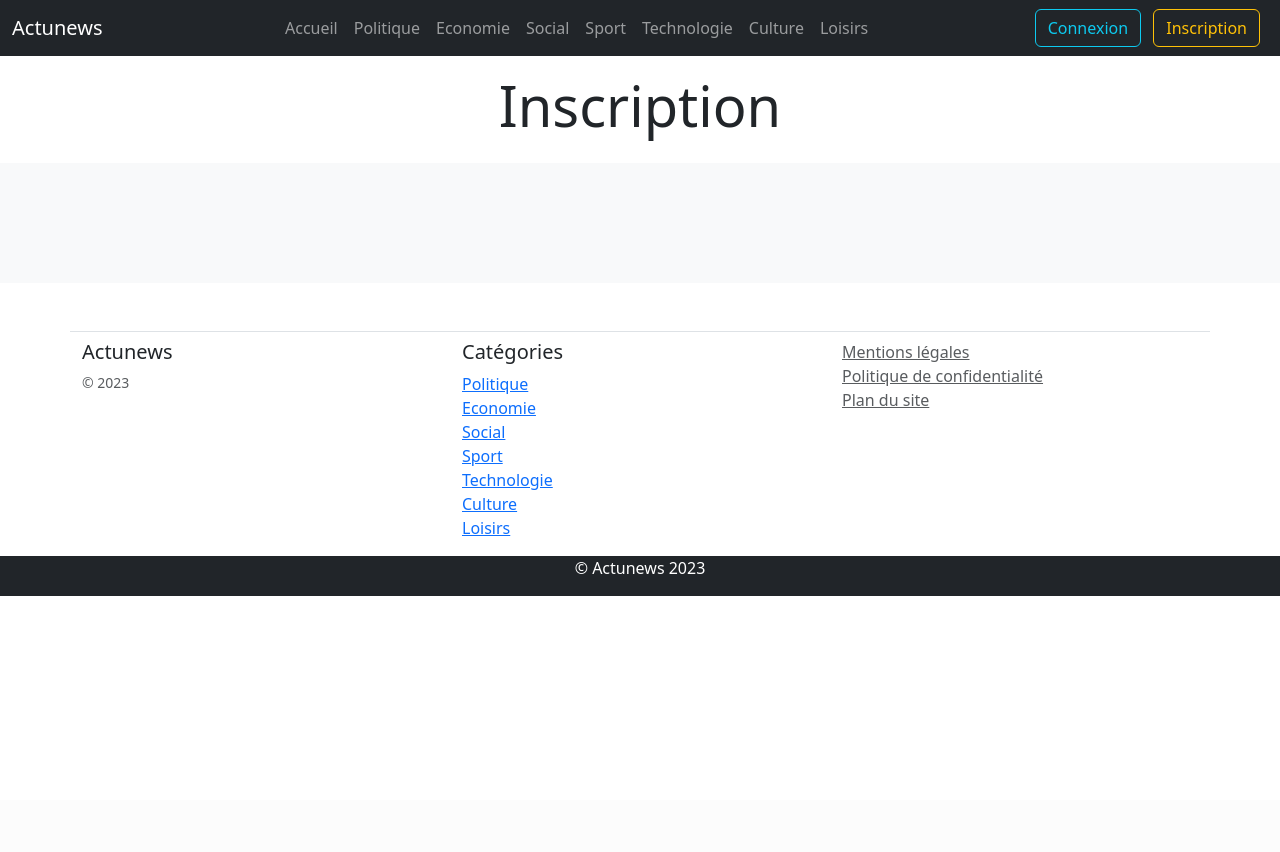
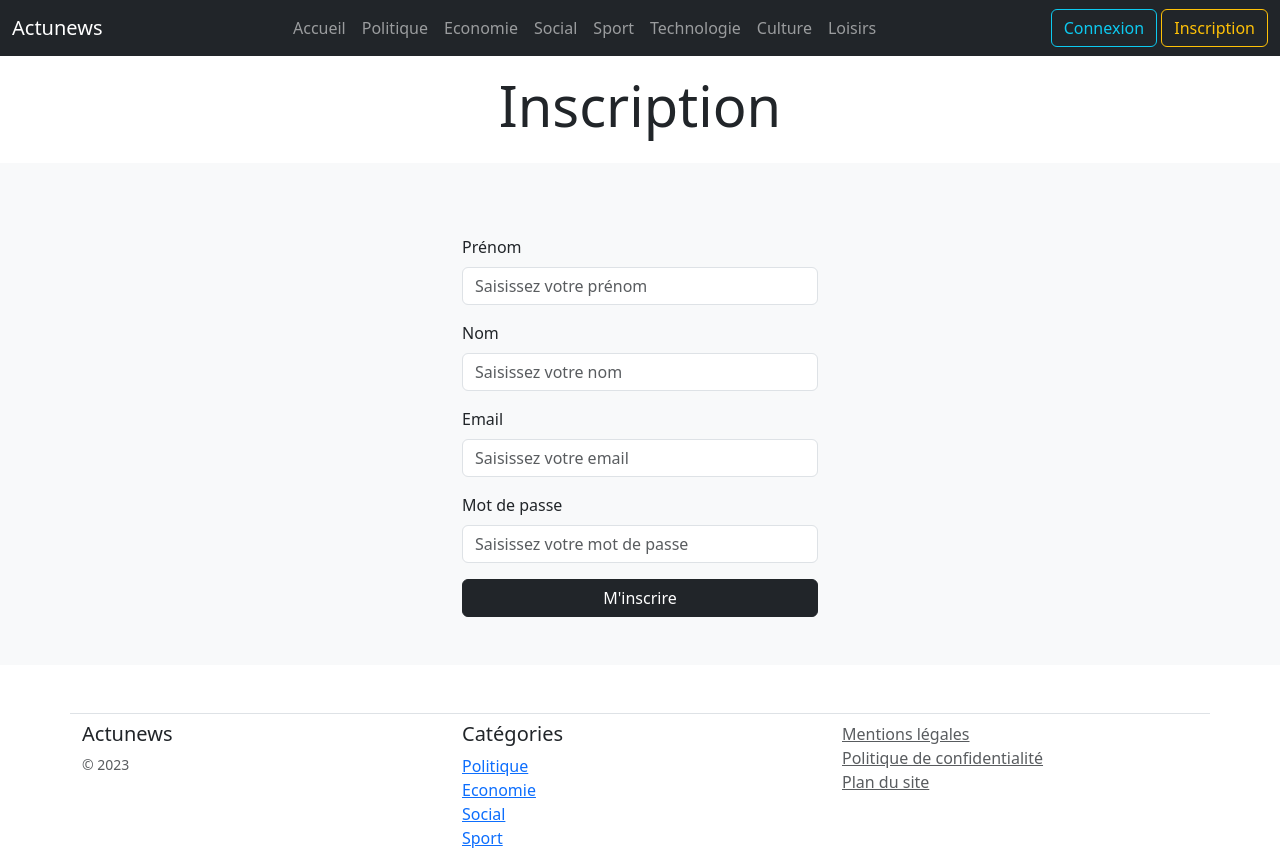
Before and after one commit to hugoliegeard/GRETA-ACTUNEWS, a PHP site: page /inscription.php in a window 1280 px wide. Shown: the top 852 px of the page. Before the commit the page ends 596 px from the top, so only its background shows below. Run offline with PHP 8.4, Linux system fonts and the light colour scheme; data comes from the database, SQL or seed files in the repository; some libraries are stand-ins or nearby versions.

Commit message:
Travail du 20/06/2023
- Inscription d'un utilisateur
- Hashage du mot de passe
- Affichage de notifications
- Connexion d'un utilisateur
- Découverte des sessions PHP
- Authentification & Autorisation PHP
- Déconnexion
- Atelier a faire sur "mes-articles.php"

```diff
--- a/article.php
+++ b/article.php
@@ -17,6 +17,7 @@ $post = getOnePostBySlug($_GET['slug']);
     <div class="container">
         <div class="row">
             <div class="col">
+                <?php include_once 'partials/notification.php' ?>
                 <h1 class="display-4"><?= $post['title'] ?></h1>
                 <img src="<?= generateUrl("assets/uploads/posts/".$post['image']) ?>"
                      class="img-fluid"
--- a/data/actunews-export.sql
+++ b/data/actunews-export.sql
@@ -96,7 +96,7 @@ CREATE TABLE `user` (
   `firstname` varchar(255) NOT NULL,
   `lastname` varchar(255) NOT NULL,
   `email` varchar(255) NOT NULL,
-  `password` varchar(30) NOT NULL,
+  `password` varchar(255) NOT NULL,
   `createdAt` datetime NOT NULL,
   `updatedAt` datetime DEFAULT NULL,
   `deletedAt` datetime DEFAULT NULL,
--- a/data/actunews-structure.sql
+++ b/data/actunews-structure.sql
@@ -67,7 +67,7 @@ CREATE TABLE `user` (
   `firstname` varchar(255) NOT NULL,
   `lastname` varchar(255) NOT NULL,
   `email` varchar(255) NOT NULL,
-  `password` varchar(30) NOT NULL,
+  `password` varchar(255) NOT NULL,
   `createdAt` datetime NOT NULL,
   `updatedAt` datetime DEFAULT NULL,
   `deletedAt` datetime DEFAULT NULL,
--- /dev/null
+++ b/deconnexion.php
@@ -0,0 +1,4 @@
+<?php
+require_once 'partials/header.php';
+logout();
+redirect('accueil.html');
--- a/functions/global.function.php
+++ b/functions/global.function.php
@@ -1,4 +1,25 @@
 <?php
+
+session_start(); # Démarrage de la session PHP
+
+/**
+ * Permet de vérifier si un user est connecté.
+ * @return bool|array
+ */
+function isAuthenticated(): bool|array
+{
+    return $_SESSION['user'] ?? false;
+}
+
+/**
+ * Permet de vérifier le "role" d'un utilisateur
+ * @param string $role
+ * @return bool
+ */
+function isGranted(string $role): bool
+{
+    return isset($_SESSION['user']) && ($role === $_SESSION['user']['roles']);
+}
 
 /**
  * Permet de facilité le
@@ -40,7 +61,7 @@ function summarize($text, int $limit = 80): string
     $string = strip_tags($text);
 
     # Si mon $string est > $limit (80)
-    if(strlen($string) > $limit) {
+    if (strlen($string) > $limit) {
 
         # Je coupe ma chaine à la $limit
         $stringCut = substr($string, 0, $limit);
--- /dev/null
+++ b/functions/security.function.php
@@ -0,0 +1,37 @@
+<?php
+
+/**
+ * Permet la connexion d'un utilisateur
+ * @param string $email
+ * @param string $password
+ * @return bool
+ */
+function login(string $email, string $password): bool
+{
+    global $dbh;
+    $sql = "SELECT * FROM user WHERE email = :email";
+    $query = $dbh->prepare($sql);
+    $query->bindValue('email', $email);
+    $query->execute();
+
+    # Récupération d'un user dans la bdd depuis son email.
+    $user = $query->fetch();
+
+    if ($user && password_verify($password, $user['password'])) {
+        # Ici, l'utilisateur a bien été trouvé et son mdp correspond.
+        # Je vais stocker ses informations en session
+        $_SESSION['user'] = $user;
+        return true;
+    }
+    return false;
+}
+
+/**
+ * Déconnexion
+ * @return true
+ */
+function logout(): bool
+{
+    unset($_SESSION['user']);
+    return true;
+}
--- /dev/null
+++ b/functions/user.function.php
@@ -0,0 +1,20 @@
+<?php
+
+function  insertUser(string $firstname, string $lastname, string $email, string $password): bool|string
+
+{
+    global $dbh;
+   $sql = 'INSERT INTO user (firstname, lastname, email, password, roles, createdAt, updatedAt)
+VALUES (:firstname, :lastname, :email, :password, :roles, :createdAt, :updatedAt)';
+   $query= $dbh->prepare($sql);
+   $query->bindValue('firstname' ,$firstname, PDO::PARAM_STR);
+   $query->bindValue('lastname',$lastname, PDO::PARAM_STR);
+   $query->bindValue('email',$email, PDO::PARAM_STR);
+   $query->bindValue('password',$password, PDO::PARAM_STR);
+   $query->bindValue('roles', 'ROLE_USER', PDO::PARAM_STR);
+   $query->bindValue('createdAt', (new DateTime())->format('Y-m-d H:i:s'));
+   $query->bindValue('updatedAt', (new DateTime())->format('Y-m-d H:i:s'));
+
+    return $query->execute() ? $dbh->lastInsertId() : false;
+
+}
--- a/index.php
+++ b/index.php
@@ -6,6 +6,10 @@ require_once 'partials/header.php';
 
 # Récupération des articles
 $posts = getPosts(6);
+
+# Vérifie si un user est connecté.
+# debug($_SESSION);
+# debug(isAuthenticated());
 
 ?>
 
--- a/inscription.php
+++ b/inscription.php
@@ -1,5 +1,58 @@
 <!-- EN-TETE DE PAGE -->
 <?php require_once 'partials/header.php' ?>
+
+<?php
+
+#1. Récupération des informations
+# Initialisation des variables à null.
+$firstname = $lastname = $email = $password = null;
+# $_POST ne peut pas être vide quand l'utilisateur a soumis les données de son formulaire d'inscription.
+if (!empty($_POST)) {
+
+    $firstname = $_POST['firstname']; # Contient les données du champ #firstname
+    $lastname = $_POST['lastname']; # Contient les données du champ #lastname
+    $email = $_POST['email']; # Contient les données du champ #email
+    $password = password_hash($_POST['password'], PASSWORD_DEFAULT); # Contient les données du champ #password
+
+    #2. Vérification des informations
+    # Déclaration d'un tableau d'erreurs
+    $errors = [];
+
+    # Vérification du Firstname
+    if (empty($firstname)) {
+        $errors['firstname'] = "N'oubliez pas votre Prénom";
+    }
+
+    # Vérification du Lastname
+    if (empty($lastname)) {
+        $errors['lastname'] = "N'oubliez pas votre Nom";
+    }
+
+    # Vérification de votre email
+    if (empty($email)) {
+        $errors['email'] = "N'oubliez pas votre Email";
+    }
+
+    # Vérification de votre password
+    if (empty($password)) {
+        $errors['password'] = "N'oubliez pas votre mot de passe";
+    }
+
+    if (!empty($password) && strlen($password) < 16) {
+        $errors['password'] = "Votre mot de passe est trop court. Pas moins de 16 caractères";
+    }
+
+    if (empty($errors)) {
+        $id_post = insertUser($firstname, $lastname, $email, $password);
+        if ($id_post) {
+            #5. Redirection vers le nouvel article
+            redirect("connexion.php?info=Félicitation votre inscription est effective. Vous pouvez vous connecter.");
+        }
+    }
+
+} // end if empty
+
+?>
 
 <!-- TITRE DE LA PAGE -->
 <div class="p-3 mx-auto text-center">
@@ -10,8 +63,59 @@
 <div class="py-5 bg-light">
     <div class="container">
         <div class="row">
-            <div class="col-md-4 mt-4">
+            <div class="col-md-4 mt-4 mx-auto">
+                <form id="register" action="inscription.php" method="post">
 
+                    <div class="mb-3">
+                        <label for="firstname" class="form-label">Prénom</label>
+                        <input id="firstname" name="firstname"
+                               value="<?= $firstname ?>"
+                               placeholder="Saisissez votre prénom"
+                               type="text" class="form-control <?= isset($errors['firstname']) ? 'is-invalid' : '' ?>">
+                        <div class="invalid-feedback">
+                            <?= $errors['firstname'] ?? '' ?>
+                        </div>
+                    </div>
+
+                    <div class="mb-3">
+                        <label for="lastname" class="form-label">Nom</label>
+                        <input id="lastname" name="lastname"
+                               value="<?= $lastname ?>"
+                               placeholder="Saisissez votre nom"
+                               type="text" class="form-control <?= isset($errors['lastname']) ? 'is-invalid' : '' ?>">
+                        <div class="invalid-feedback">
+                            <?= $errors['lastname'] ?? '' ?>
+                        </div>
+                    </div>
+
+                    <div class="mb-3">
+                        <label for="email" class="form-label">Email</label>
+                        <input id="email" name="email"
+                               value="<?= $email ?>"
+                               placeholder="Saisissez votre email"
+                               type="email" class="form-control <?= isset($errors['email']) ? 'is-invalid' : '' ?>">
+                        <div class="invalid-feedback">
+                            <?= $errors['email'] ?? '' ?>
+                        </div>
+                    </div>
+
+                    <div class="mb-3">
+                        <label for="password" class="form-label">Mot de passe</label>
+                        <input id="password" name="password"
+                               value="<?= $password ?>"
+                               placeholder="Saisissez votre mot de passe"
+                               type="password"
+                               class="form-control <?= isset($errors['password']) ? 'is-invalid' : '' ?>">
+                        <div class="invalid-feedback">
+                            <?= $errors['password'] ?? '' ?>
+                        </div>
+                    </div>
+
+                    <div class="d-grid gap-2">
+                        <button class="btn btn-dark">M'inscrire</button>
+                    </div>
+
+                </form>
             </div> <!-- ./col-md-4 -->
         </div> <!-- ./row -->
     </div> <!-- ./container -->
--- a/partials/header.php
+++ b/partials/header.php
@@ -10,6 +10,8 @@
     require_once 'functions/global.function.php';
     require_once 'functions/category.function.php';
     require_once 'functions/post.function.php';
+    require_once 'functions/user.function.php';
+    require_once 'functions/security.function.php';
 
 ?>
 <!doctype html>
--- a/partials/nav.php
+++ b/partials/nav.php
@@ -3,6 +3,9 @@
     # -- Récupération des catégories
     $categories = getCategories();
     // print_r( $categories );
+
+    # Récupération de l'utilisateur connecté
+    $user = isAuthenticated();
 
 ?>
 <nav class="navbar navbar-expand-lg navbar-dark bg-dark">
@@ -26,8 +29,26 @@
                 <?php } ?>
             </ul>
             <div class="text-right">
-                <a href="#" class="nav-item btn btn-outline-info">Connexion</a>
-                <a href="#" class="nav-item btn btn-outline-warning mx-2">Inscription</a>
+                <?php if ($user) : ?>
+
+                    <span class="navbar-text mx-2">Bonjour <strong><?= $user['firstname'] ?></strong>
+                        <em>(<?= $user['roles'] ?>)</em>,</span>
+
+                    <?php if (isGranted('ROLE_ADMIN')) : ?>
+                        <a href="<?= generateUrl('mes-articles.php') ?>"
+                           class="nav-item btn btn-outline-primary">Mes Articles</a>
+                        <a href="<?= generateUrl('admin99562/creer-un-article.html') ?>"
+                           class="nav-item btn btn-outline-warning">Créer un Article</a>
+                    <?php endif ?>
+
+                    <a href="<?= generateUrl('deconnexion.html') ?>"
+                       class="nav-item btn btn-danger">Déconnexion</a>
+                <?php else : ?>
+                    <a href="<?= generateUrl('connexion.html') ?>"
+                       class="nav-item btn btn-outline-info">Connexion</a>
+                    <a href="<?= generateUrl('inscription.html') ?>"
+                       class="nav-item btn btn-outline-warning">Inscription</a>
+                <?php endif ?>
             </div>
         </div> <!-- #/navbarNav -->
     </div> <!-- ./container-fluid -->
```
Also changed, not shown: connexion.php (+89 -4 lines), creer-un-article.php (+6 -1 lines), mes-articles.php (added, +23 -0 lines), partials/notification.php (added, +7 -0 lines), .htaccess.
